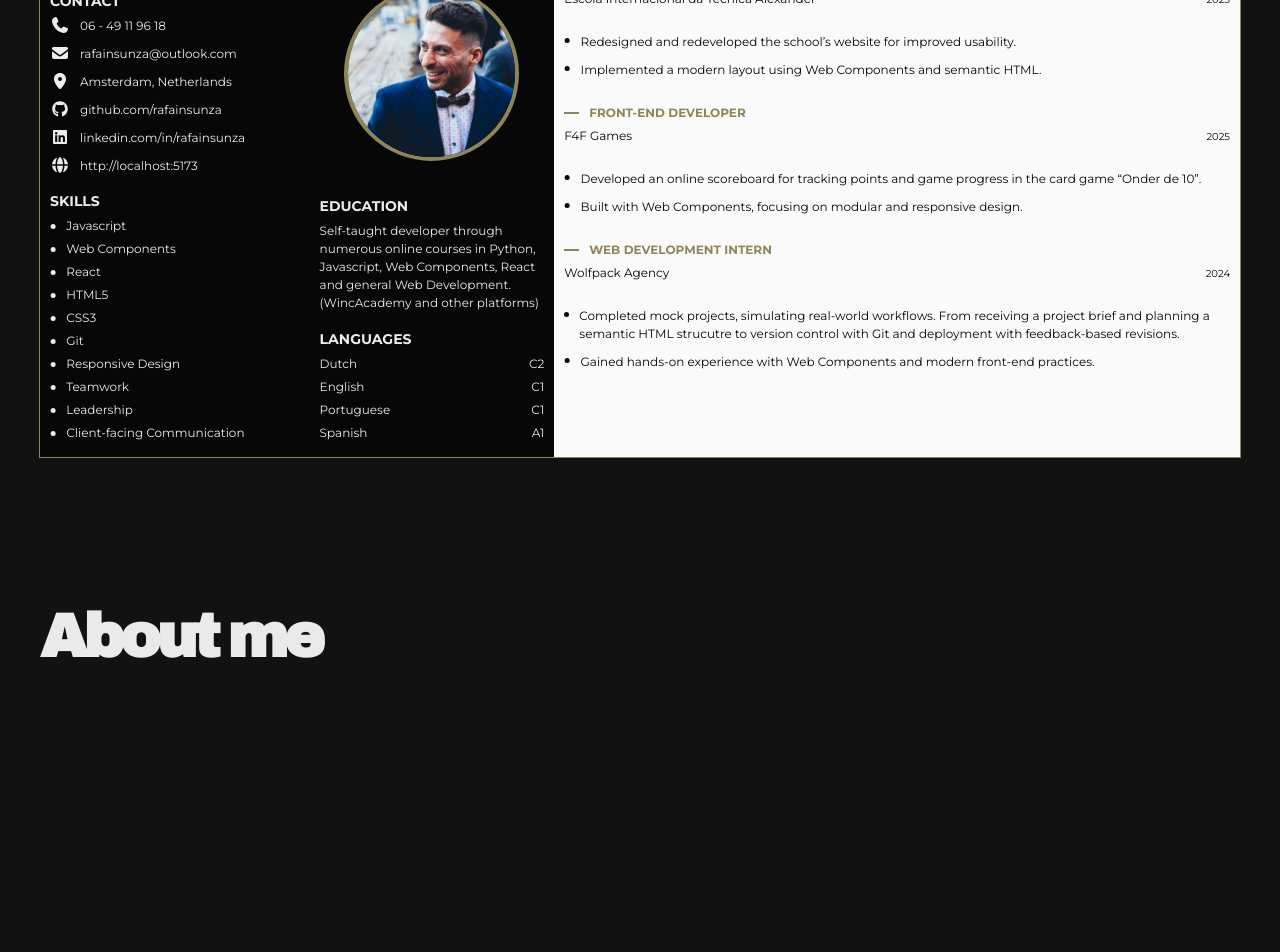
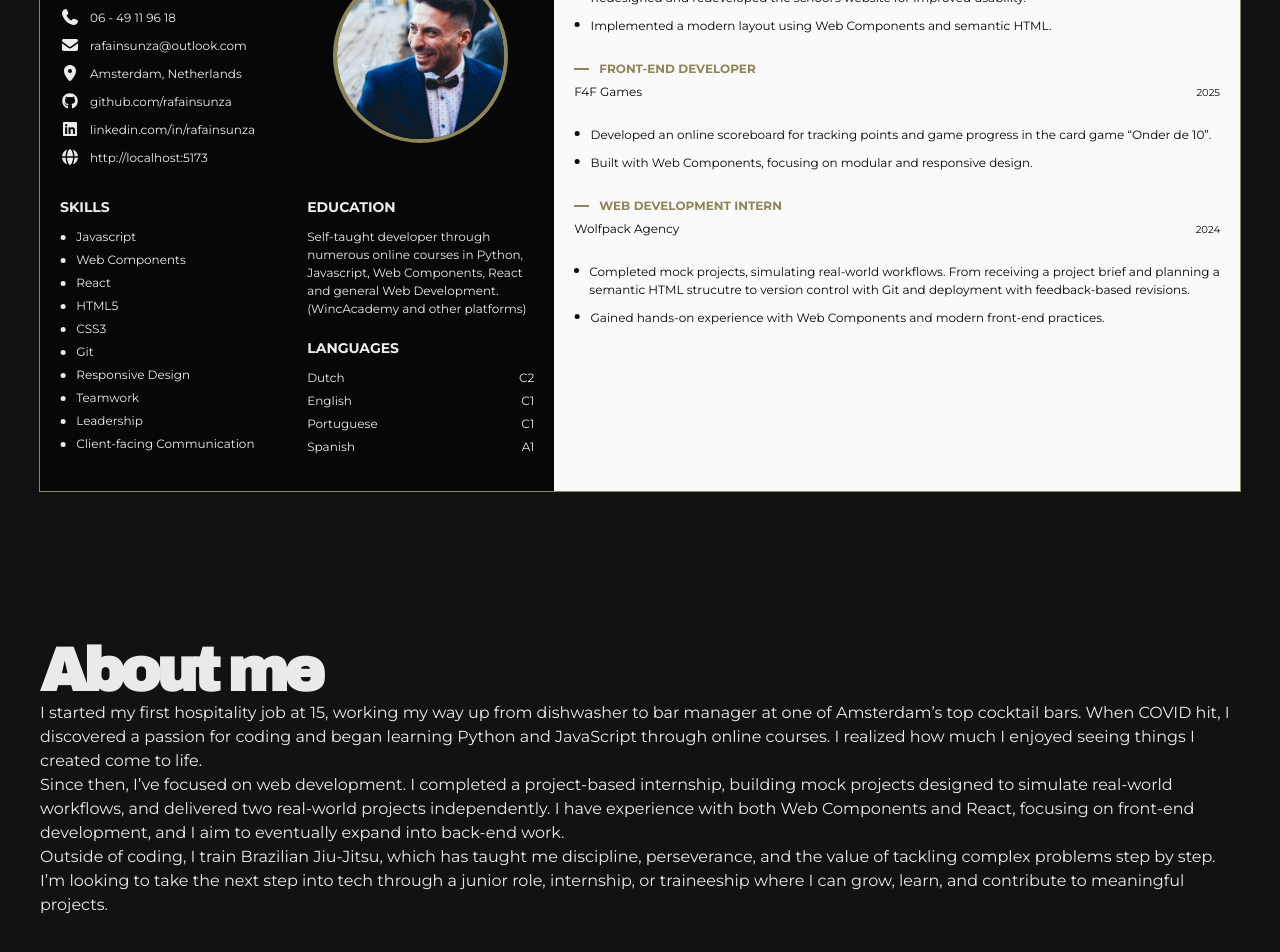
Before and after one commit to rafainsunza/portfolio, a React (Vite) app: page / in a window 1280 px wide. Shown: the part 1943-2895 px from the top of the page. Built offline with nearby package versions, Linux system fonts and the light colour scheme.

Commit message:
CV restyling

```diff
--- a/src/App.scss
+++ b/src/App.scss
@@ -50,15 +50,19 @@ section {
   &#projects,
   &#cv,
   &#about {
-    display: flex;
-    flex-direction: column;
-    justify-content: space-between;
     min-height: calc(100dvh - 70px); // 100 viewport height minus height of header
     margin-bottom: 150px;
 
     @media (min-width: $breakpoint-md-lg) {
       min-height: calc(100dvh - 75px);
     }
+  }
+
+  &#projects,
+  &#cv {
+    display: flex;
+    flex-direction: column;
+    justify-content: space-between;
   }
 
   @media (min-width: $breakpoint-md) {
@@ -73,6 +77,7 @@ section {
 .cv__header {
   display: flex;
   justify-content: space-between;
+  margin-bottom: $space-xl;
 }
 
 .hero,
--- a/src/components/about/about.jsx
+++ b/src/components/about/about.jsx
@@ -3,7 +3,16 @@ import { FontAwesomeIcon } from "@fortawesome/react-fontawesome";
 import { useTranslations } from "../../context/language-context";
 
 const About = () => {
-  return <div className="about"></div>;
+  const { translation } = useTranslations();
+  const paragraphs = translation("about.paragraphs");
+
+  return (
+    <div className="about">
+      {paragraphs.map((par, index) => (
+        <p key={index}>{par}</p>
+      ))}
+    </div>
+  );
 };
 
 export default About;
--- a/src/components/cv/cv.jsx
+++ b/src/components/cv/cv.jsx
@@ -71,11 +71,11 @@ const Cv = () => {
             </ul>
           </div>
 
-          <div className="cv__side-content__item">
+          <div className="cv__side-content__item portrait">
             <img src={cvPortrait} alt="" />
           </div>
 
-          <div className="cv__side-content__item">
+          <div className="cv__side-content__item skills">
             <h4 className="cv__side-content__title">{translation("cv.side-content.skills.title")}</h4>
             <ul className="cv__side-content__list">
               {translation("cv.side-content.skills.items").map((item, index) => (
--- a/src/components/cv/cv.scss
+++ b/src/components/cv/cv.scss
@@ -10,19 +10,27 @@
 
   &__wrapper {
     font-size: $font-size-sm;
+    outline: 1px solid var(--accent);
+    background-color: #fafafa;
+    color: #070707;
+    max-width: 700px;
+    margin: 0 auto;
 
     @media (min-width: $breakpoint-lg) {
       display: grid;
+      grid-template-columns: 485px 1fr;
+      max-width: none;
+      margin: 0;
+    }
+
+    @media (min-width: 1200px) {
       grid-template-columns: 0.75fr 1fr;
-      background-color: #fafafa;
-      outline: 1px solid var(--accent);
     }
   }
 
   &__side-content {
     padding: $space-md $space-sm;
-    margin: 0 auto;
-    max-width: 700px;
+    border-bottom: 1px solid var(--border);
 
     @media (min-width: $breakpoint-xs) {
       display: grid;
@@ -32,44 +40,43 @@
     }
 
     @media (min-width: $breakpoint-lg) {
-      grid-template-columns: 1fr 0.9fr;
-      grid-template-rows: max-content 200px 0.5fr 0.5fr;
-      padding: $space-xs;
+      grid-template-columns: 1fr 1fr;
+      grid-template-rows: max-content 1fr 0.5fr 0.5fr;
+      row-gap: $space-xs;
       background-color: #070707;
       color: #ececec;
+      border-bottom: 0;
     }
 
     &__item {
       padding: $space-xs 0;
 
-      &:nth-child(3) {
+      @media (min-width: $breakpoint-lg) {
+        padding: 0;
+      }
+
+      &.portrait {
         display: flex;
         justify-content: center;
-      }
 
-      &:nth-child(4) {
-        & svg {
-          font-size: 5px;
-          margin: auto $space-xs auto 0;
+        & img {
+          width: 175px;
+          height: max-content;
+          border: 4px solid var(--accent);
+          border-radius: 100%;
         }
       }
 
-      @media (min-width: $breakpoint-xs) {
-        &:nth-child(4) {
+      &.skills {
+        @media (min-width: $breakpoint-xs) {
           grid-row: span 2;
-        }
-      }
-
-      @media (min-width: $breakpoint-lg) {
-        padding: 0;
-        align-content: end;
-
-        &:nth-child(2) {
-          margin-bottom: $space-xxs;
+          padding: 0;
         }
 
-        &:nth-child(5) {
-          margin-bottom: $space-xxs;
+        & svg {
+          // List bullet point
+          font-size: 5px;
+          margin: auto $space-xs auto 0;
         }
       }
     }
@@ -77,8 +84,8 @@
     &__name {
       font-weight: normal;
       font-size: $font-size-lg;
+      margin-bottom: $space-xs;
       text-align: center;
-      margin-bottom: $space-xs;
 
       @media (min-width: $breakpoint-xs) {
         grid-column: span 2;
@@ -89,7 +96,7 @@
       }
 
       @media (min-width: $breakpoint-lg) {
-        line-height: 20px;
+        line-height: 28px;
         margin-bottom: $space-sm;
 
         & br {
@@ -101,10 +108,6 @@
     &__title {
       font-size: $font-size-md;
       padding: $space-xs 0;
-
-      @media (min-width: $breakpoint-lg) {
-        padding: $space-xxs 0;
-      }
     }
 
     &__list {
@@ -139,24 +142,15 @@
         }
       }
     }
-
-    & img {
-      width: 175px;
-      height: max-content;
-      border: 4px solid var(--accent);
-      border-radius: 100%;
-    }
   }
 
   &__main-content {
     padding: $space-md $space-sm;
-    margin: 0 auto;
-    max-width: 700px;
+    // margin: 0 auto;
+    // max-width: 700px;
 
     @media (min-width: $breakpoint-lg) {
-      padding: $space-xs;
       background-color: #fafafa;
-      color: #070707;
     }
 
     &__title {
--- a/src/data/translations/en.json
+++ b/src/data/translations/en.json
@@ -137,7 +137,12 @@
 
   "about": {
     "title": "About me",
-    "content": "I started my first hospitality job at 15, working my way up from dishwasher to bar manager at one of Amsterdam’s top cocktail bars. When COVID hit, I discovered a passion for coding and began learning Python and JavaScript through online courses. I realized how much I enjoyed seeing things I created come to life. Since then, I’ve focused on web development. I completed a project-based internship, building mock projects designed to simulate real-world workflows, and also delivered two real-world projects independently. I have experience with both Web Components and React, focusing on front-end development, with plans to expand into back-end in the future. Outside of coding, I train Brazilian Jiu-Jitsu, which has taught me discipline, perseverance, and the value of tackling complex problems step by step. I’m now looking to take the next step into tech through a junior role, internship, or traineeship where I can grow, learn, and contribute to meaningful projects."
+    "paragraphs": [
+      "I started my first hospitality job at 15, working my way up from dishwasher to bar manager at one of Amsterdam’s top cocktail bars. When COVID hit, I discovered a passion for coding and began learning Python and JavaScript through online courses. I realized how much I enjoyed seeing things I created come to life.",
+      "Since then, I’ve focused on web development. I completed a project-based internship, building mock projects designed to simulate real-world workflows, and delivered two real-world projects independently. I have experience with both Web Components and React, focusing on front-end development, and I aim to eventually expand into back-end work.",
+      "Outside of coding, I train Brazilian Jiu-Jitsu, which has taught me discipline, perseverance, and the value of tackling complex problems step by step.",
+      "I’m looking to take the next step into tech through a junior role, internship, or traineeship where I can grow, learn, and contribute to meaningful projects."
+    ]
   },
 
   "contact": {
--- a/src/data/translations/nl.json
+++ b/src/data/translations/nl.json
@@ -137,7 +137,13 @@
   },
 
   "about": {
-    "title": "Over mij"
+    "title": "About me",
+    "paragraphs": [
+      "I started my first hospitality job at 15, working my way up from dishwasher to bar manager at one of Amsterdam’s top cocktail bars. When COVID hit, I discovered a passion for coding and began learning Python and JavaScript through online courses. I realized how much I enjoyed seeing things I created come to life.",
+      "Since then, I’ve focused on web development. I completed a project-based internship, building mock projects designed to simulate real-world workflows, and delivered two real-world projects independently. I have experience with both Web Components and React, focusing on front-end development, and I aim to eventually expand into back-end work.",
+      "Outside of coding, I train Brazilian Jiu-Jitsu, which has taught me discipline, perseverance, and the value of tackling complex problems step by step.",
+      "I’m looking to take the next step into tech through a junior role, internship, or traineeship where I can grow, learn, and contribute to meaningful projects."
+    ]
   },
 
   "contact": {
```
